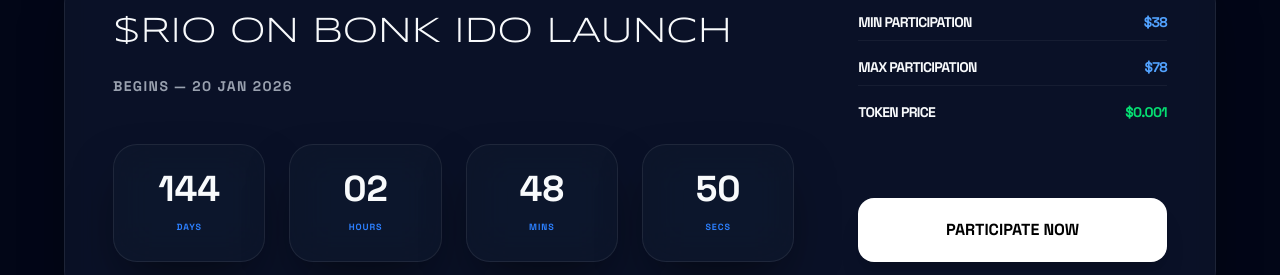
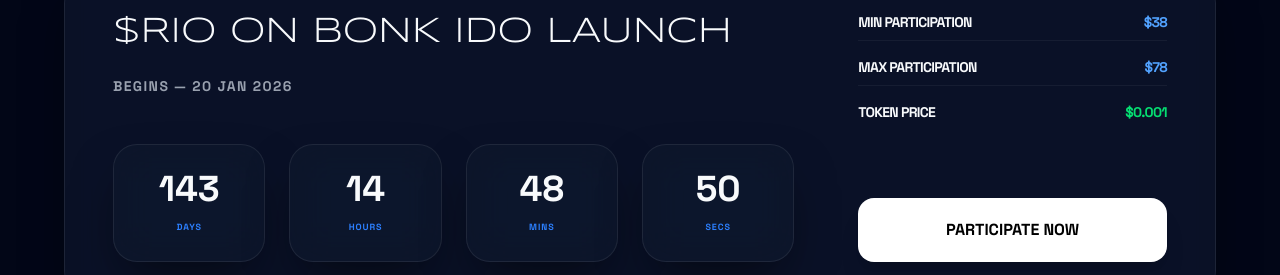
Before and after one commit to profstrategy/rio, a Next.js app: page / in a window 1280 px wide. Shown: the part 965-1240 px from the top of the page. Built offline with nearby package versions, Linux system fonts and the light colour scheme; no server answers.

Commit message:
fix: reverse ido date to 20th by 12pm

```diff
--- a/components/Frontend Components/Ido.tsx
+++ b/components/Frontend Components/Ido.tsx
@@ -17,7 +17,7 @@
     AOS.init({ duration: 1200, once: true });
 
     // Initialize Countdown
-    const target = new Date("Jan 21, 2026 00:00:00").getTime();
+    const target = new Date("Jan 20, 2026 12:00:00").getTime();
 
     const interval = setInterval(() => {
       const now = new Date().getTime();
```
